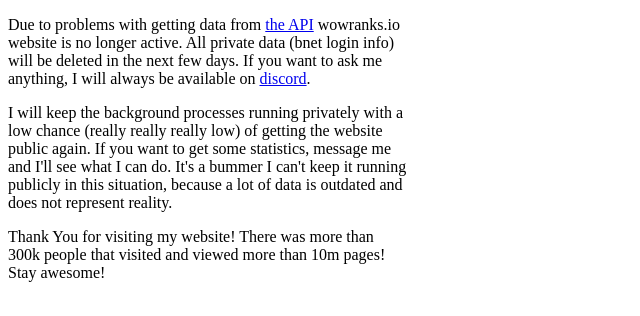
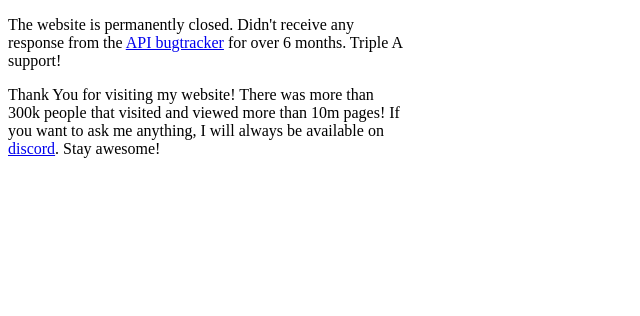
Before and after one commit to wowranks/wowranks.github.io, a plain HTML site: page index.html in a window 1280 px wide. Shown: the whole page, without its empty margins (0-640 px from the left). Drawn offline with Linux system fonts and the light colour scheme.

Commit message:
Update index.html

```diff
--- a/index.html
+++ b/index.html
@@ -2,15 +2,12 @@
 <html>
 <body>
 
-<p style="max-width:400px;">Due to problems with getting data from <a href="https://us.forums.blizzard.com/en/blizzard/t/wow-api-limits-and-429-errors/18526" target="_blank">the API</a> wowranks.io website is no longer active. All private data (bnet login info) will be deleted in the next few days. If you want to ask me anything, I will always be available on <a href="https://discord.gg/2NyH332" target="_blank">discord</a>.
-</p>
+<p style="max-width:400px;">The website is permanently closed. Didn't receive any response from the <a href="https://us.forums.blizzard.com/en/blizzard/t/wow-api-limits-and-429-errors/18526" target="_blank">API bugtracker</a> for over 6 months. Triple A support!</p>
 
 <p style="max-width:400px;">
-I will keep the background processes running privately with a low chance (really really really low) of getting the website public again. If you want to get some statistics, message me and I'll see what I can do. It's a bummer I can't keep it running publicly in this situation, because a lot of data is outdated and does not represent reality.
-</p>
-
-<p style="max-width:400px;">
-Thank You for visiting my website! There was more than 300k people that visited and viewed more than 10m pages! Stay awesome!
+Thank You for visiting my website! There was more than 300k people that visited and viewed more than 10m pages!
+If you want to ask me anything, I will always be available on <a href="https://discord.gg/2NyH332" target="_blank">discord</a>.
+Stay awesome!
 </p>
 
 </body>
```
